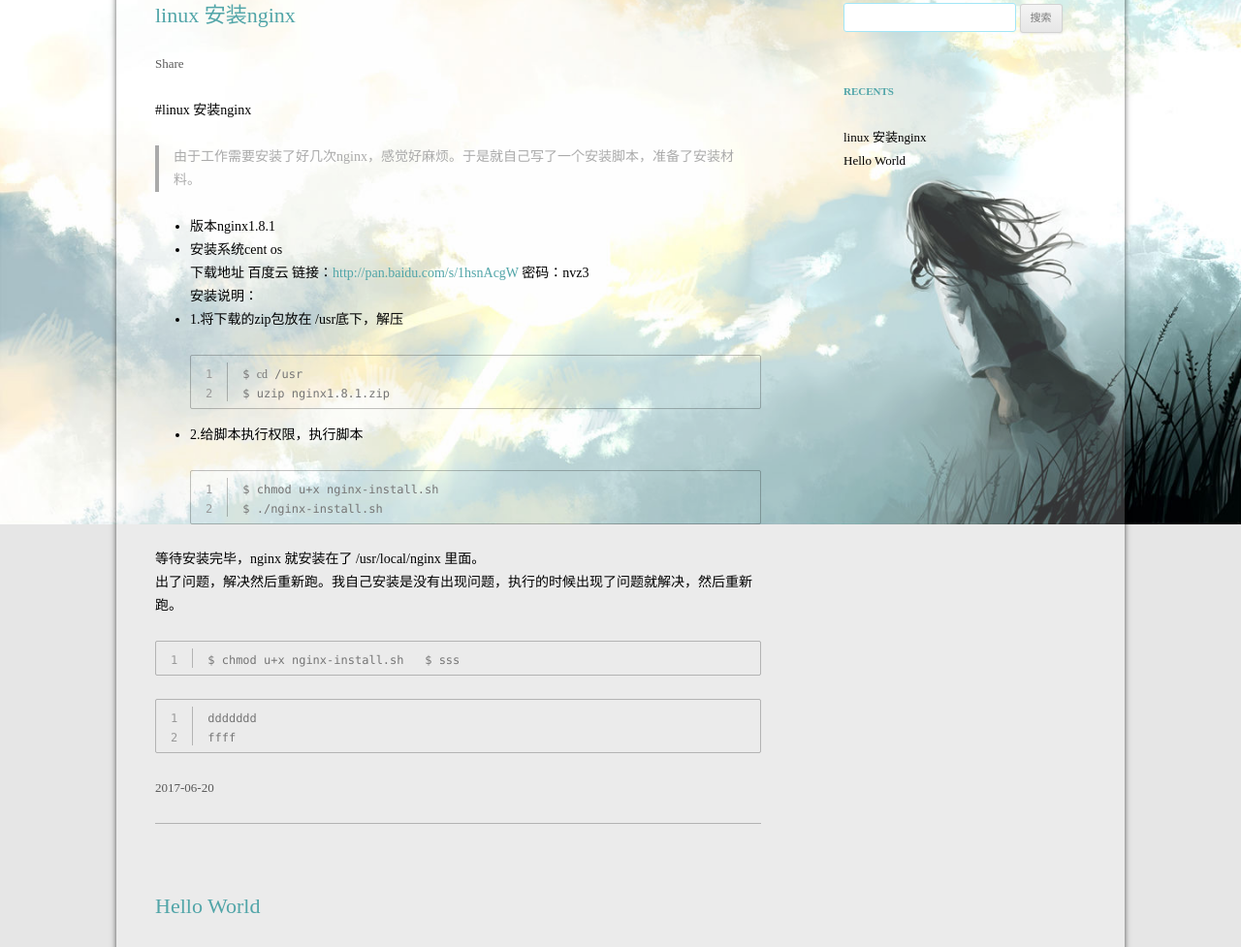
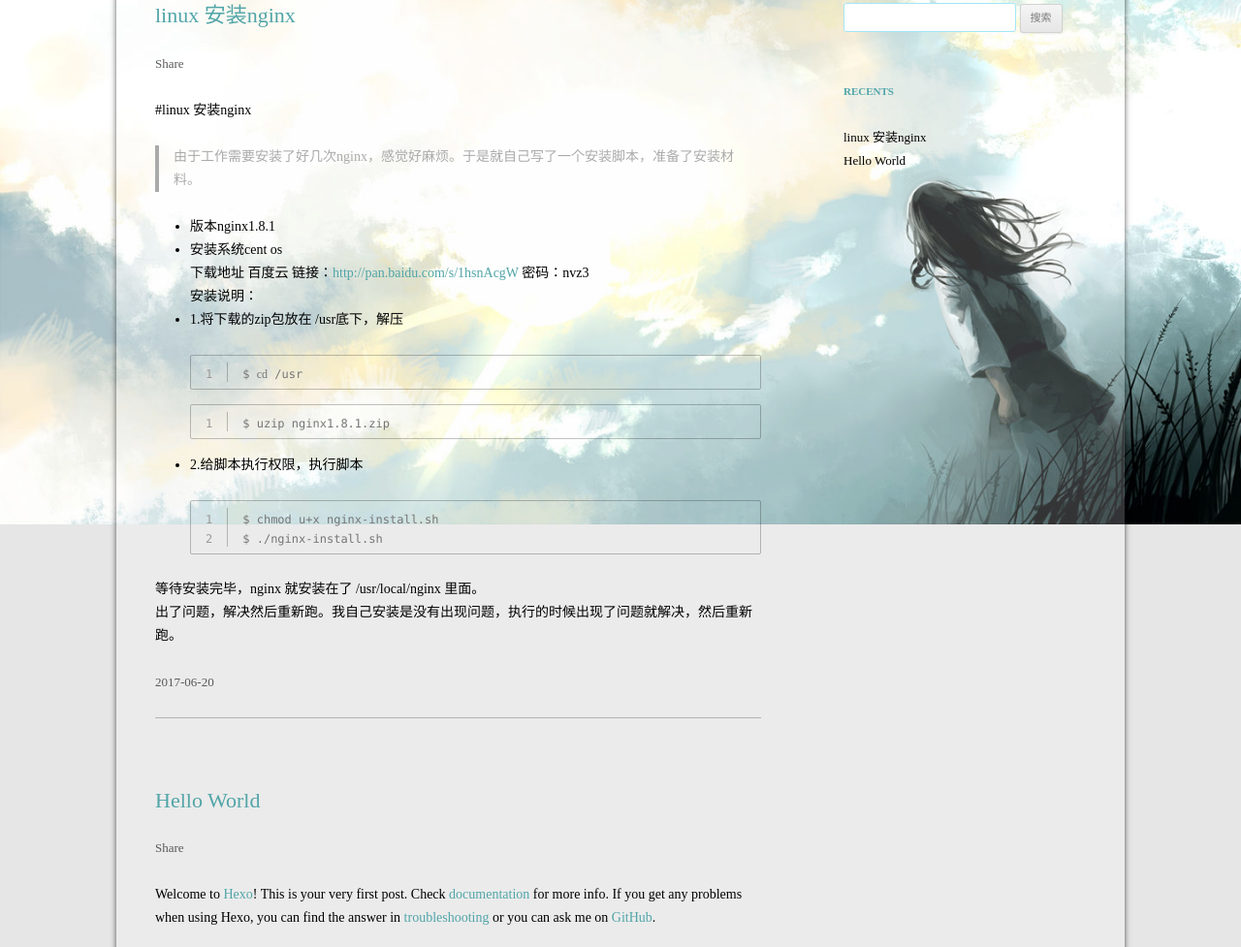
Before and after one commit to fanchenluanwoxin/fanchenluanwoxin.github.io, a plain HTML site: page index.html in a window 1280 px wide. Shown: the part 259-1236 px from the top of the page at 97% size. Drawn offline with Linux system fonts and the light colour scheme.

Commit message:
Site updated: 2017-06-20 01:34:57

```diff
--- a/index.html
+++ b/index.html
@@ -90,14 +90,14 @@
 <li>版本nginx1.8.1</li>
 <li>安装系统cent os<br>下载地址 百度云 链接：<a href="http://pan.baidu.com/s/1hsnAcgW" target="_blank" rel="external">http://pan.baidu.com/s/1hsnAcgW</a> 密码：nvz3<br>安装说明：</li>
 <li><p>1.将下载的zip包放在 /usr底下，解压</p>
-<figure class="highlight bash"><table><tr><td class="gutter"><pre><div class="line">1</div><div class="line">2</div></pre></td><td class="code"><pre><div class="line">$ <span class="built_in">cd</span> /usr  </div><div class="line">$ uzip nginx1.8.1.zip</div></pre></td></tr></table></figure>
+<figure class="highlight bash"><table><tr><td class="gutter"><pre><div class="line">1</div></pre></td><td class="code"><pre><div class="line">$ <span class="built_in">cd</span> /usr</div></pre></td></tr></table></figure>
+<figure class="highlight bash"><table><tr><td class="gutter"><pre><div class="line">1</div></pre></td><td class="code"><pre><div class="line">$ uzip nginx1.8.1.zip</div></pre></td></tr></table></figure>
 </li>
 <li><p>2.给脚本执行权限，执行脚本</p>
 <figure class="highlight bash"><table><tr><td class="gutter"><pre><div class="line">1</div><div class="line">2</div></pre></td><td class="code"><pre><div class="line">$ chmod u+x nginx-install.sh  </div><div class="line">$ ./nginx-install.sh</div></pre></td></tr></table></figure>
 </li>
 </ul>
-<p>等待安装完毕，nginx 就安装在了 /usr/local/nginx 里面。<br>出了问题，解决然后重新跑。我自己安装是没有出现问题，执行的时候出现了问题就解决，然后重新跑。<br><figure class="highlight plain"><table><tr><td class="gutter"><pre><div class="line">1</div></pre></td><td class="code"><pre><div class="line">$ chmod u+x nginx-install.sh   $ sss</div></pre></td></tr></table></figure></p>
-<figure class="highlight plain"><table><tr><td class="gutter"><pre><div class="line">1</div><div class="line">2</div></pre></td><td class="code"><pre><div class="line">ddddddd   </div><div class="line">ffff</div></pre></td></tr></table></figure>
+<p>等待安装完毕，nginx 就安装在了 /usr/local/nginx 里面。<br>出了问题，解决然后重新跑。我自己安装是没有出现问题，执行的时候出现了问题就解决，然后重新跑。</p>
 
 
     </div><!-- .entry-content -->
--- a/search.xml
+++ b/search.xml
@@ -3,7 +3,7 @@
   <entry>
     <title><![CDATA[linux 安装nginx]]></title>
     <url>%2F2017%2F06%2F20%2Finstall-nginx%2F</url>
-    <content type="text"><![CDATA[#linux 安装nginx 由于工作需要安装了好几次nginx，感觉好麻烦。于是就自己写了一个安装脚本，准备了安装材料。 版本nginx1.8.1 安装系统cent os下载地址 百度云 链接：http://pan.baidu.com/s/1hsnAcgW 密码：nvz3安装说明： 1.将下载的zip包放在 /usr底下，解压 12$ cd /usr $ uzip nginx1.8.1.zip 2.给脚本执行权限，执行脚本 12$ chmod u+x nginx-install.sh $ ./nginx-install.sh 等待安装完毕，nginx 就安装在了 /usr/local/nginx 里面。出了问题，解决然后重新跑。我自己安装是没有出现问题，执行的时候出现了问题就解决，然后重新跑。1$ chmod u+x nginx-install.sh $ sss 12ddddddd ffff]]></content>
+    <content type="text"><![CDATA[#linux 安装nginx 由于工作需要安装了好几次nginx，感觉好麻烦。于是就自己写了一个安装脚本，准备了安装材料。 版本nginx1.8.1 安装系统cent os下载地址 百度云 链接：http://pan.baidu.com/s/1hsnAcgW 密码：nvz3安装说明： 1.将下载的zip包放在 /usr底下，解压 1$ cd /usr 1$ uzip nginx1.8.1.zip 2.给脚本执行权限，执行脚本 12$ chmod u+x nginx-install.sh $ ./nginx-install.sh 等待安装完毕，nginx 就安装在了 /usr/local/nginx 里面。出了问题，解决然后重新跑。我自己安装是没有出现问题，执行的时候出现了问题就解决，然后重新跑。]]></content>
   </entry>
   <entry>
     <title><![CDATA[Hello World]]></title>
```
Also changed, not shown: 2017/06/20/install-nginx/index.html (+7 -7 lines).
